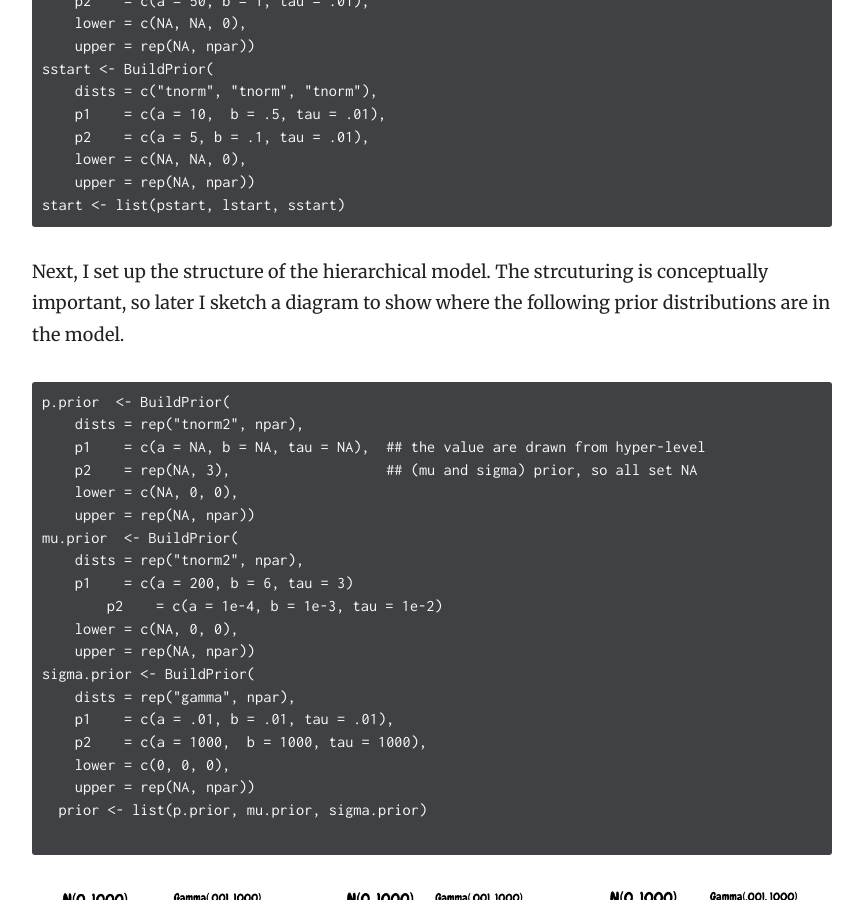
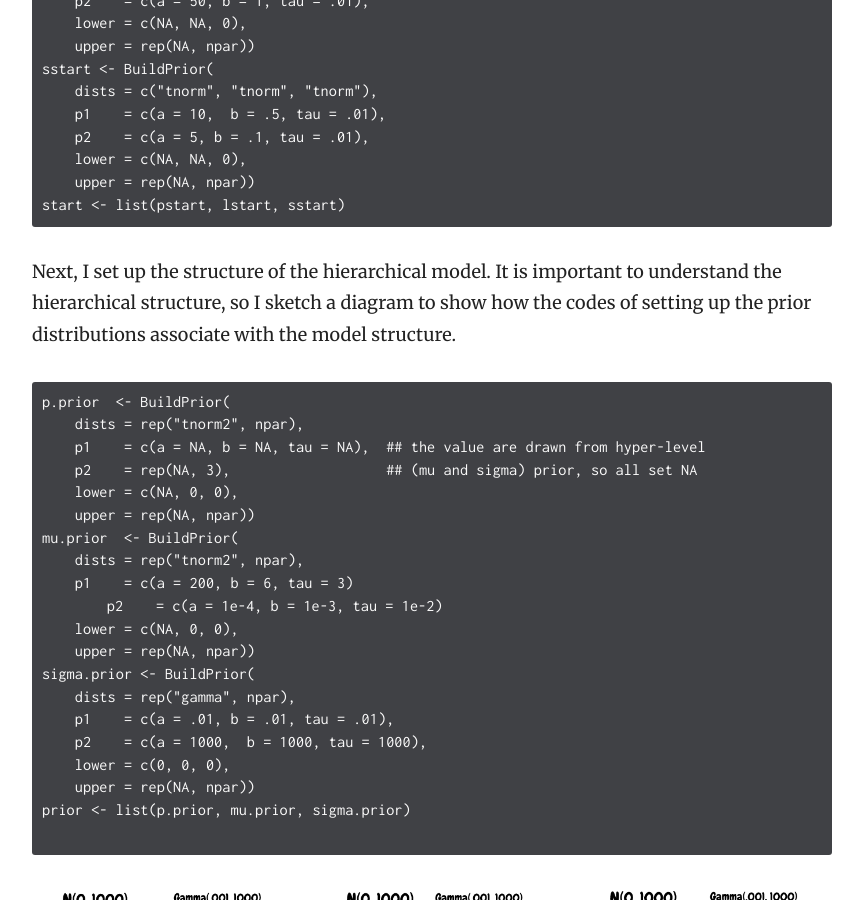
Before and after one commit to yxlin/yxlin.github.io, a Jekyll site: the page built from _docs/BUGS/hnormal.md, in a window 1280 px wide and 900 px high, scrolled down 4446 px. Shown: the whole window, without its empty margins (358-1221 px from the left). Built offline with Jekyll 4.4.1, drawn with Linux system fonts in a browser that asks for light colours; formulas are drawn with MathJax 3.

Commit message:
improve some writing

````diff
--- a/_docs/BUGS/hnormal.md
+++ b/_docs/BUGS/hnormal.md
@@ -136,9 +136,11 @@ sstart <- BuildPrior(
 start <- list(pstart, lstart, sstart)
 ```
 
-Next, I set up the structure of the hierarchical model.  The strcuturing is
-conceptually important, so later I sketch a diagram to show where the
-following prior distributions are in the model.
+Next, I set up the structure of the hierarchical model.  It is
+important to understand the hierarchical structure, so I sketch a diagram to
+show how the codes of setting up the prior distributions associate with
+the model structure.
+
 ```
 p.prior  <- BuildPrior(
     dists = rep("tnorm2", npar),
@@ -158,7 +160,7 @@ sigma.prior <- BuildPrior(
     p2    = c(a = 1000,  b = 1000, tau = 1000),
     lower = c(0, 0, 0),
     upper = rep(NA, npar))
-  prior <- list(p.prior, mu.prior, sigma.prior)
+prior <- list(p.prior, mu.prior, sigma.prior)
 
 ```
 ![pop_prior]({{"/images/BUGS/model.png" | relative_url}})
````
